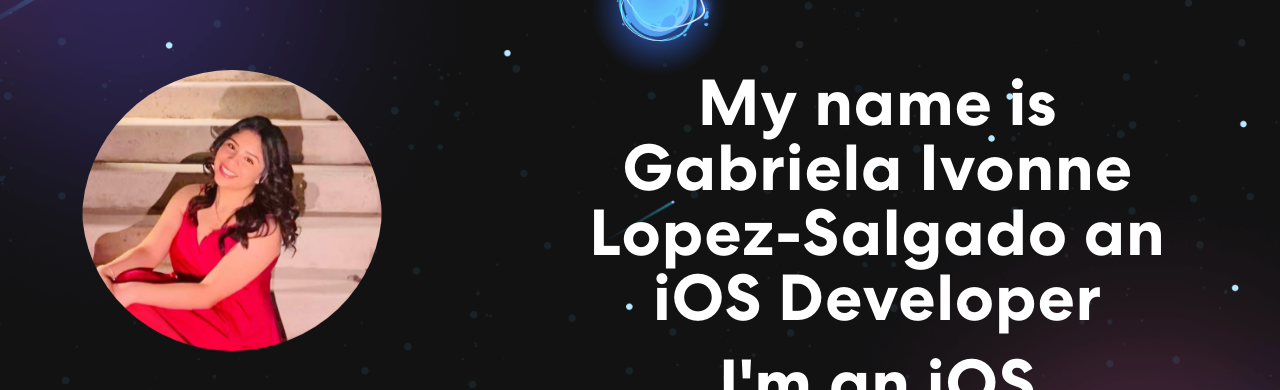
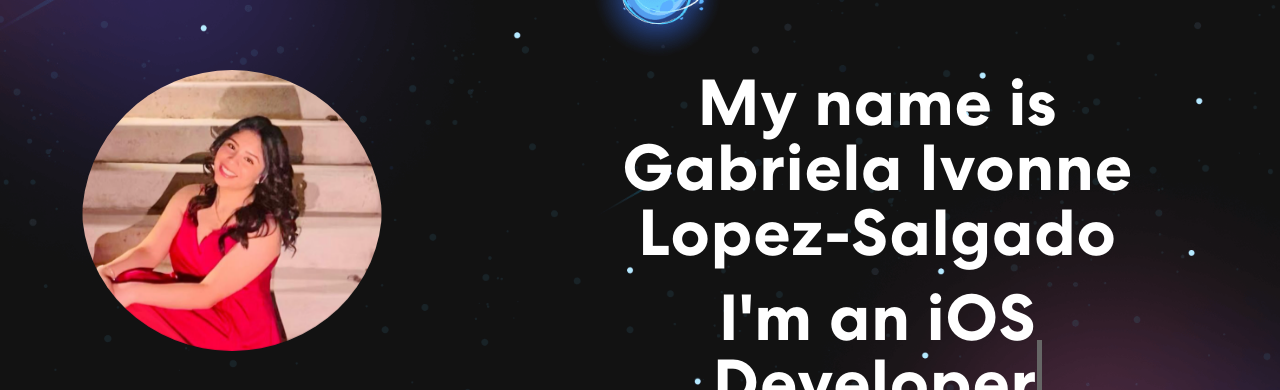
Before and after one commit to glopezsalgado/glopezsalgado.github.io, a React (Create React App) app: page / in a window 1280 px wide. Shown: the part 190-580 px from the top of the page. Built offline with nearby package versions, Linux system fonts and the light colour scheme.

Commit message:
added my picture to banner

```diff
--- a/src/components/Banner.js
+++ b/src/components/Banner.js
@@ -65,7 +65,7 @@ export const Banner = () => {
                         <TrackVisibility>
                             {({ isVisible }) =>
                                 <div className={isVisible ? "animate__animated animate__fadeIn" : ""}>
-                                    <h1>{`My name is Gabriela Ivonne Lopez-Salgado`} <span><span className="wrap">{text}</span></span></h1>
+                                    <h1>{`My name is Gabriela Ivonne Lopez-Salgado`}</h1>
                                     <h1>{`I'm`} <span className="txt-rotate" dataPeriod="1000" data-rotate='[ "an iOS Developer", "a Test Engineer", "a Researcher", "a Software Engineer", "a Web Developer", "a Web Designer", "a UI/UX Designer" ]'><span className="wrap">{text}</span></span></h1>
                                     <p>My passion lies in computing all of the possible edge cases within a system.  I am experienced in mobile iOS app development, research, embedded systems, testing, and technical documentation.</p>
                                 </div>}
```
